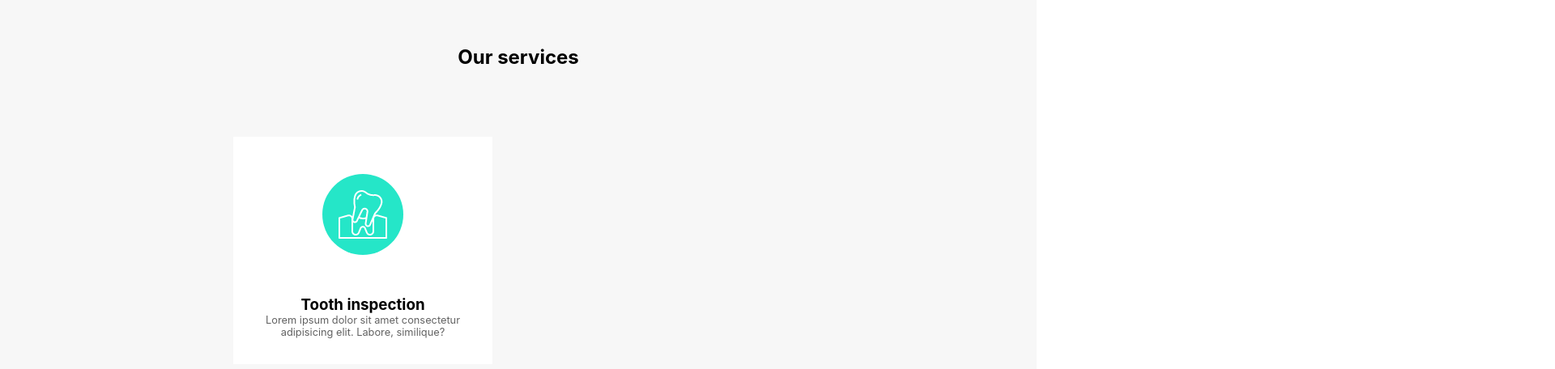
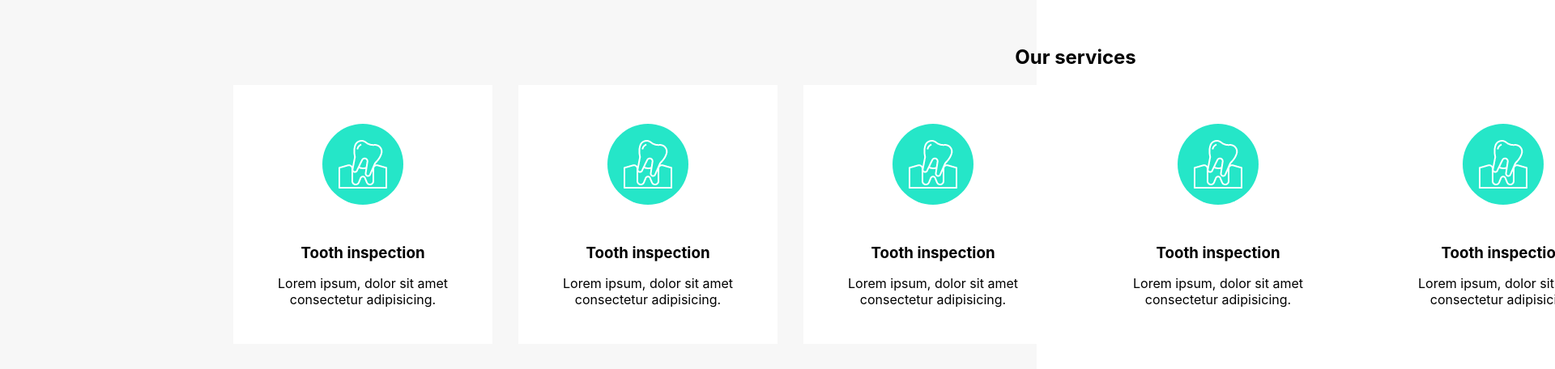
Before and after one commit to saraohman97/html-css-inlmn-1, a plain HTML site: page index.html in a window 1280 px wide. Shown: the part 1858-2314 px from the top of the page at 81% size, 1920 px wide, since content can reach past the window. Drawn offline with Linux system fonts and the light colour scheme.

Commit message:
håller fortfarande på med services-sektionen

```diff
--- a/index.html
+++ b/index.html
@@ -40,7 +40,6 @@
         <li class="nav-link"><a href="#">Contact</a></li>
       </ul>
 
-
     </div>
   </nav>
   <!-- NAVBAR END -->
@@ -69,6 +68,7 @@
   <section id="about-us">
     <div class="container d-flex">
       <div class="content">
+
         <h2>Dential <span class="word-color">Clinic</span> is a modern<br> medical and dental clinic</h2>
         <img src="img/line.png" alt="">
         <div class="text">
@@ -101,22 +101,74 @@
 
   <!-- SERVICES -->
   <section id="services">
-    <div class="container">
+    <div class="container d-flex">
 
       <div class="content">
         <h2>Our services</h2>
         <img src="img/line.png" class="line-2" alt="">
 
-        <div id="gallery" class="d-flex">
-          <div class="box box-1">
-            <div class="circle">
-              <img src="img/box1.png" alt="">
+        <div id="card-house" class="d-flex">
+          <div class="card card-1">
+            <div class="card-header d-flex">
+              <div class="logo d-flex"><img src="img/box1.png" alt="icon"></div>
             </div>
-            <div class="text">
+            <div class="card-body">
               <h3>Tooth inspection</h3>
-              <p>Lorem ipsum dolor sit amet consectetur adipisicing elit. Labore, similique?</p>
+              <p>Lorem ipsum, dolor sit amet consectetur adipisicing.</p>
             </div>
           </div>
+
+          <div class="card card-2">
+            <div class="card-header d-flex">
+              <div class="logo d-flex"><img src="img/box1.png" alt="icon"></div>
+            </div>
+            <div class="card-body">
+              <h3>Tooth inspection</h3>
+              <p>Lorem ipsum, dolor sit amet consectetur adipisicing.</p>
+            </div>
+          </div>
+
+          <div class="card card-3">
+            <div class="card-header d-flex">
+              <div class="logo d-flex"><img src="img/box1.png" alt="icon"></div>
+            </div>
+            <div class="card-body">
+              <h3>Tooth inspection</h3>
+              <p>Lorem ipsum, dolor sit amet consectetur adipisicing.</p>
+            </div>
+          </div>
+
+          <div class="card card-4">
+            <div class="card-header d-flex">
+              <div class="logo d-flex"><img src="img/box1.png" alt="icon"></div>
+            </div>
+            <div class="card-body">
+              <h3>Tooth inspection</h3>
+              <p>Lorem ipsum, dolor sit amet consectetur adipisicing.</p>
+            </div>
+          </div>
+
+          <div class="card card-5">
+            <div class="card-header d-flex">
+              <div class="logo d-flex"><img src="img/box1.png" alt="icon"></div>
+            </div>
+            <div class="card-body">
+              <h3>Tooth inspection</h3>
+              <p>Lorem ipsum, dolor sit amet consectetur adipisicing.</p>
+            </div>
+          </div>
+
+          <div class="card card-6">
+            <div class="card-header d-flex">
+              <div class="logo d-flex"><img src="img/box1.png" alt="icon"></div>
+            </div>
+            <div class="card-body">
+              <h3>Tooth inspection</h3>
+              <p>Lorem ipsum, dolor sit amet consectetur adipisicing.</p>
+            </div>
+          </div>
+
+
         </div>
 
       </div>
@@ -124,6 +176,22 @@
 
   </section>
 
+  <!-- <div class="container">
+    <div class="card">
+
+      <div class="card-header">
+        <div class="logo">
+          <i class="fab fa-octopus-deploy"></i>
+        </div>
+      </div>
+
+      <div class="card-body">
+        <p>Lorem ipsum dolor sit amet consectetur adipisicing.</p>
+      </div>
+
+    </div>
+  </div> -->
+
 
 </body>
 </html>
--- a/styles.css
+++ b/styles.css
@@ -133,46 +133,39 @@ html, body {
     background-color: #f7f7f7;
 }
 #services .content {
+    padding: 10rem;
     text-align: center;
-    padding: 10rem;
-
 }
-#services h2 {
+#card-house {
+    gap: 2rem;
 }
-#services .line-2 {
-    height: 2.2px;
-    /* width: 33%; */
-    /* justify-items: center; */
+.card {
+    width: 20rem;
+    height: 20rem;
+    background-color: white;
+    /* transition: box-shadow 100ms ease-in; */
 }
-#gallery {
-    margin-top: 4rem;
+.card-header {
+    padding: 3rem;
+    justify-content: center;
 }
-.box {
-    width: 20rem;
-    background-color: #fff;
-    padding: 2rem;
-    position: relative;
-    text-align: center;
-
-}
-.circle {
+.logo {
+    width: 100px;
     height: 100px;
-    width: 100px;
     background-color: var(--secondary-color);
     border-radius: 50%;
-    /* display: flex;
     justify-content: center;
-    align-items: center; */
-    position: absolute;
-    top: 0%;
-    left: 50%;
-    transform: translate(-50%, -50%);
-    position: relative;
-    margin-top: 4rem;
 }
-.box img {
-    position: absolute;
-    top: 50%;
-    left: 50%;
-    transform: translate(-50%, -50%);
+.card-body {
+    padding: 0 2rem;
 }
+.card-body h3 {
+    margin-bottom: 1rem;
+}
+
+
+
+
+/* .card:hover {
+
+} */
```
